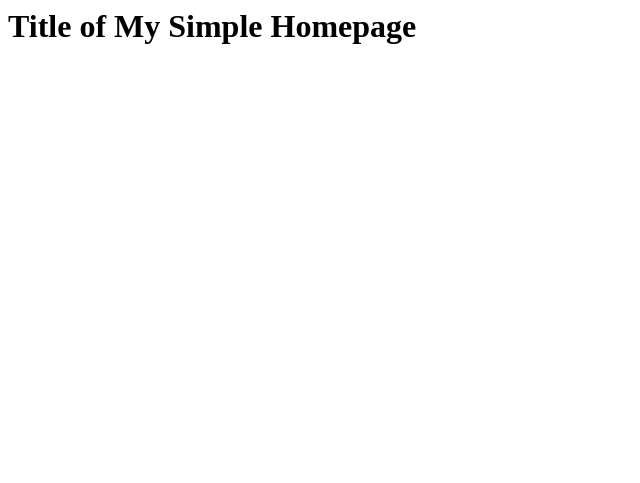
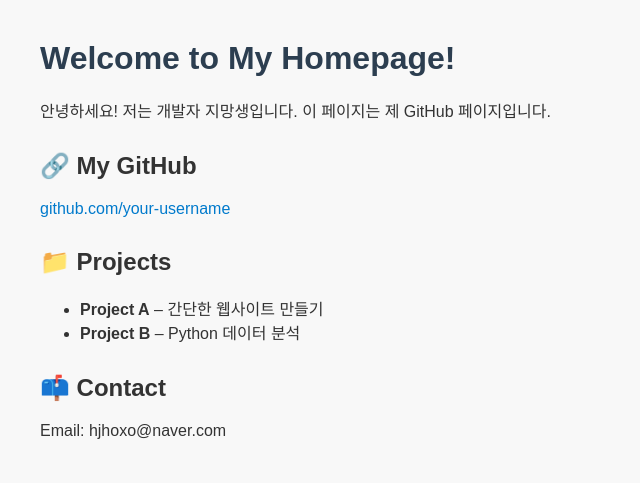
Before and after one commit to hhjhhjh/simple-homepage, a plain HTML site: page index.html in a window 1280 px wide. Shown: the whole page, without its empty margins (0-640 px from the left). Drawn offline with Linux system fonts and the light colour scheme.

Commit message:
Update index.html

```diff
--- a/index.html
+++ b/index.html
@@ -1,8 +1,54 @@
-<html>
-  <head>
-    <title>My Simple Homepage</title>
-  </head>
-  <body>
-    <h1>Title of My Simple Homepage</h1>
-  </body>
+<!DOCTYPE html>
+<html lang="en">
+<head>
+  <meta charset="UTF-8">
+  <meta name="viewport" content="width=device-width, initial-scale=1">
+  <title>My Simple Homepage</title>
+  <style>
+    body {
+      font-family: Arial, sans-serif;
+      margin: 40px;
+      background-color: #f8f8f8;
+      color: #333;
+    }
+    h1 {
+      color: #2c3e50;
+    }
+    a {
+      color: #007acc;
+      text-decoration: none;
+    }
+    a:hover {
+      text-decoration: underline;
+    }
+    .section {
+      margin-top: 30px;
+    }
+  </style>
+</head>
+<body>
+
+  <h1>Welcome to My Homepage!</h1>
+
+  <p>안녕하세요! 저는 개발자 지망생입니다. 이 페이지는 제 GitHub 페이지입니다.</p>
+
+  <div class="section">
+    <h2>🔗 My GitHub</h2>
+    <p><a href="https://github.com/your-hhjhhjh" target="_blank">github.com/your-username</a></p>
+  </div>
+
+  <div class="section">
+    <h2>📁 Projects</h2>
+    <ul>
+      <li><strong>Project A</strong> – 간단한 웹사이트 만들기</li>
+      <li><strong>Project B</strong> – Python 데이터 분석</li>
+    </ul>
+  </div>
+
+  <div class="section">
+    <h2>📫 Contact</h2>
+    <p>Email: hjhoxo@naver.com</p>
+  </div>
+
+</body>
 </html>
```
